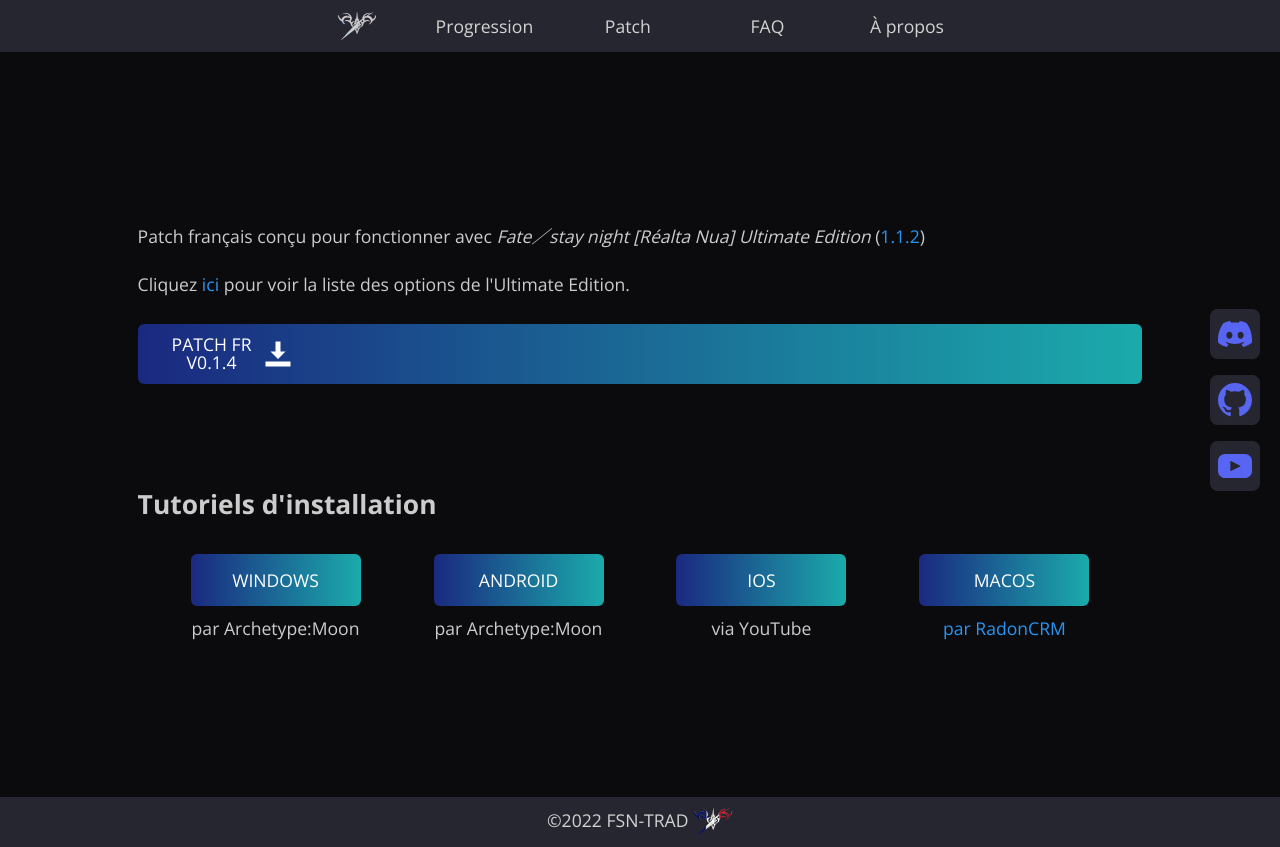
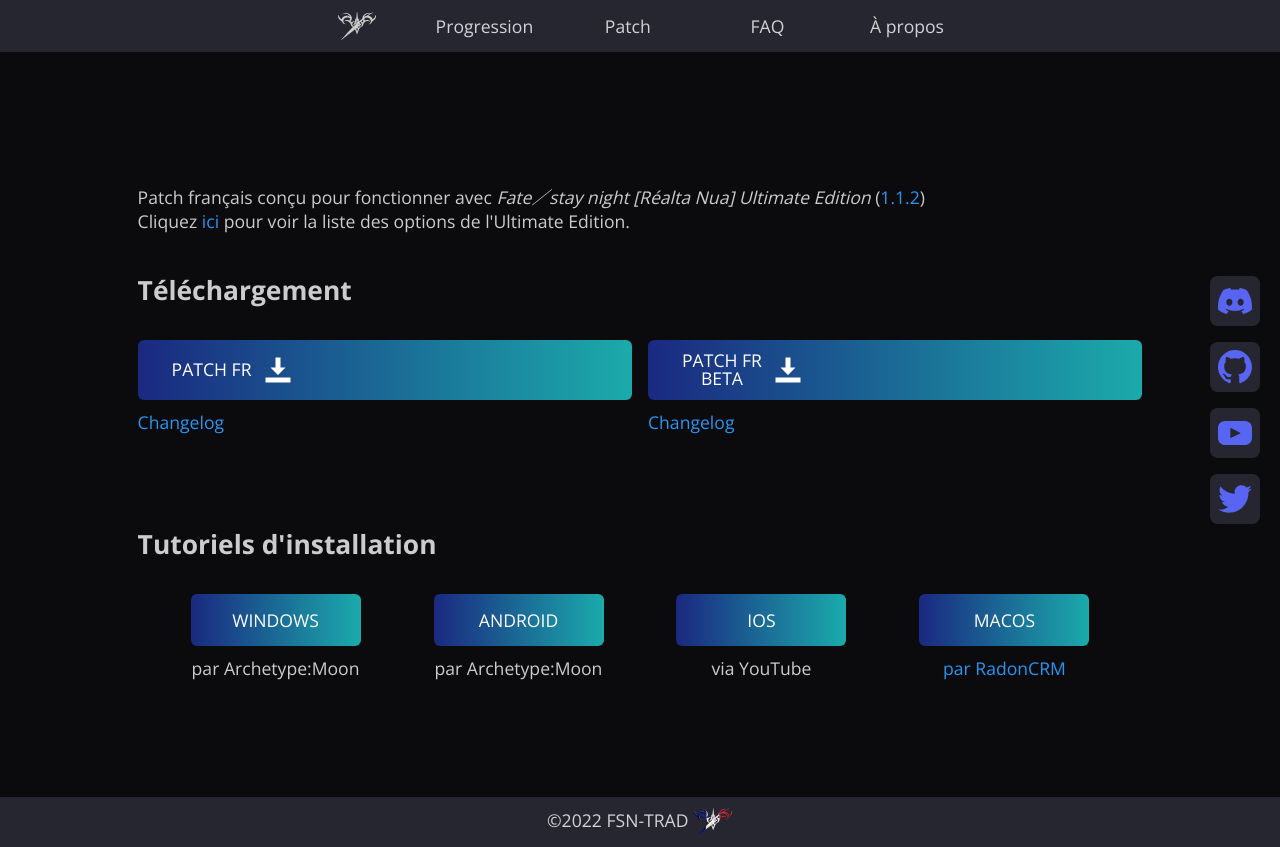
Before and after one commit to FSN-TRAD/fsn-trad, a plain HTML site: page patch.html in a window 1280 px wide. Drawn offline with nearby package versions, Linux system fonts and the light colour scheme; no server answers.

Commit message:
Ajout Twitter, lien beta et actualisation auto des patchs

```diff
--- a/patch.html
+++ b/patch.html
@@ -22,16 +22,20 @@
     </div>
 </noscript>    <div class="social">
   <a href="https://discord.gg/zGPcfCY"
-  target="_blank" title="Rejoindre le serveur Discord" id="social-discord">
+  target="_blank" title="Rejoindre le serveur Discord">
     <img src="images/logo_discord.svg">
   </a>
   <a href="https://github.com/FSN-TRAD/FSN-FR/releases"
-  target="_blank" title="Accéder aux patchs" id="social-github">
+  target="_blank" title="Accéder aux patchs">
     <img src="images/logo_github.svg">
   </a>
   <a href="https://www.youtube.com/watch?v=9dZbwFyim20&list=PLZoKEkWJICOE4X-0YUScSmIHpKDMSb54g&ab_channel=alucardonacmono"
-  target="_blank" title="Mises au point YouTube" id="social-youtube">
+  target="_blank" title="Mises au point YouTube">
     <img src="images/logo_youtube.svg">
+  </a>
+  <a href="https://twitter.com/FsnTrad"
+  target="_blank" title="Compte Twitter">
+    <img src="images/logo_twitter.svg">
   </a>
 </div>    <section id="main">
 
@@ -39,13 +43,48 @@
         <p>
           Patch français conçu pour fonctionner avec <i>Fate／stay night [Réalta Nua] Ultimate Edition</i>
           (<a href="https://mega.nz/folder/DMsXCIoD#ubkrOC40vxEJDAslcnScow" target="_blank">1.1.2</a>)<br>
-          <br>
           Cliquez <a href="options.html">ici</a> pour voir la liste des options de l'Ultimate Edition.
         </p>
-        <a href="https://github.com/FSN-TRAD/FSN-FR/releases/latest/download/patch_lang_french.xp3" class="btn-grad download">
-          patch fr<br>v0.1.4 <img src="images/download.svg" alt="download">
-        </a>
+        <h2>Téléchargement</h2>
+        <div class="downloads">
+          <div>
+            <a href="https://github.com/FSN-TRAD/FSN-FR/releases/latest/download/patch_lang_french.xp3" class="btn-grad download">
+              <div>patch fr<br><span id="numVer"></span></div>
+              <img src="images/download.svg" alt="download">
+            </a>
+            <a href="https://github.com/FSN-TRAD/FSN-FR/releases/latest/" target="_blank" title="GitHub">Changelog</a>
+            <div id="release-date"></div>
+          </div>
+
+          <div>
+            <a href="https://github.com/FSN-TRAD/FSN-FR-beta/releases/latest/download/patch_lang_french.xp3" class="btn-grad download">
+              <div>patch fr<br><span id="numVerBeta">beta</span></div>
+              <img src="images/download.svg" alt="download">
+            </a>
+            <a href="https://github.com/FSN-TRAD/FSN-FR-beta/releases/latest/" target="_blank" title="GitHub">Changelog</a>
+            <div id="release-date-beta"></div>
+          </div>
+        </div>
       </div>
+
+      <script>
+        //get latest release data from GitHub API
+        fetch('https://api.github.com/repos/FSN-TRAD/FSN-FR/releases/latest')
+        .then(response => response.json())
+        .then(data => {
+          console.log(data);
+          document.getElementById("release-date").innerHTML = "Dernière mise à jour le " + data.published_at.slice(8,10) + "/" + data.published_at.slice(5,7) + "/" + data.published_at.slice(0,4);
+          document.getElementById("numVer").innerHTML = data.tag_name;
+        });
+
+        fetch('https://api.github.com/repos/FSN-TRAD/FSN-FR-beta/releases/latest')
+        .then(response => response.json())
+        .then(data => {
+          console.log(data);
+          document.getElementById("release-date-beta").innerHTML = "Dernière mise à jour le " + data.published_at.slice(8,10) + "/" + data.published_at.slice(5,7) + "/" + data.published_at.slice(0,4);
+          document.getElementById("numVerBeta").innerHTML = data.name;
+        });
+      </script>
 
       <hr>
 
--- a/styles/patch.css
+++ b/styles/patch.css
@@ -34,6 +34,11 @@
   text-decoration: none;
 }
 
+.downloads {
+  display: grid;
+  grid-template-columns: 1fr 1fr;
+  gap: 1rem;
+}
 .download {
   background-color: #1A2980;
   color: #fff;
```
Also changed, not shown: a_propos.html (+7 -3 lines), faq.html (+7 -3 lines), index.html (+7 -4 lines), options.html (+7 -3 lines), progression.html (+7 -3 lines), images/logo_twitter.svg (added).
